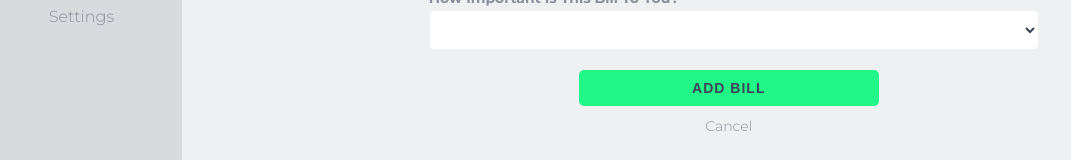
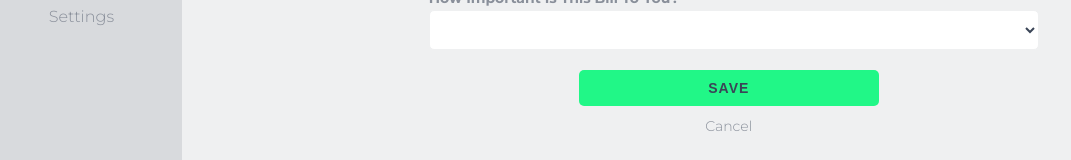
Before and after one commit to christoph-codes/thenextbill, a Vue app: page /admin/add-bill in a window 1280 px wide. Shown: the part 474-634 px from the top of the page, without its empty margins (19-1090 px from the left). Built offline with nearby package versions, Linux system fonts and the light colour scheme; no server answers; the database is empty; sample sign-in values are in the browser's storage.

Commit message:
Fix add bill and another bill method

```diff
--- a/src/views/admin/AdminAddBill.vue
+++ b/src/views/admin/AdminAddBill.vue
@@ -51,7 +51,7 @@
         </select> -->
         <input
           type="submit"
-          value="Add Bill"
+          value="Save"
           class="btn prime modal"
           uk-toggle="target: #toggle-another-bill-modal"
         />
@@ -165,7 +165,7 @@ export default {
       }
     },
     addAnotherBill() {
-      console.log("Got it.");
+      // console.log("Got it.");
       this.$router.push({ name: "admin-add-bill" });
     },
     getUserAndBills() {
```
